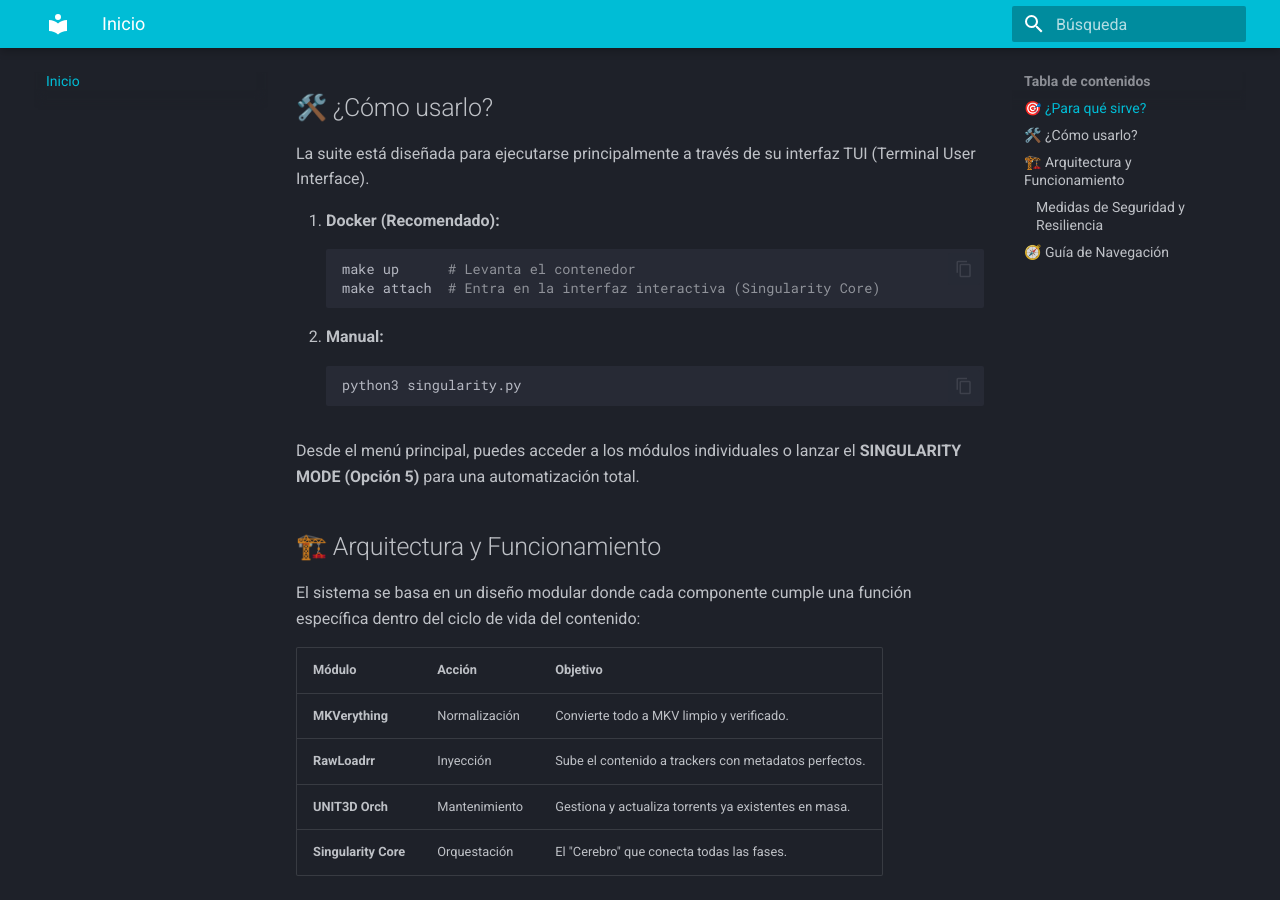
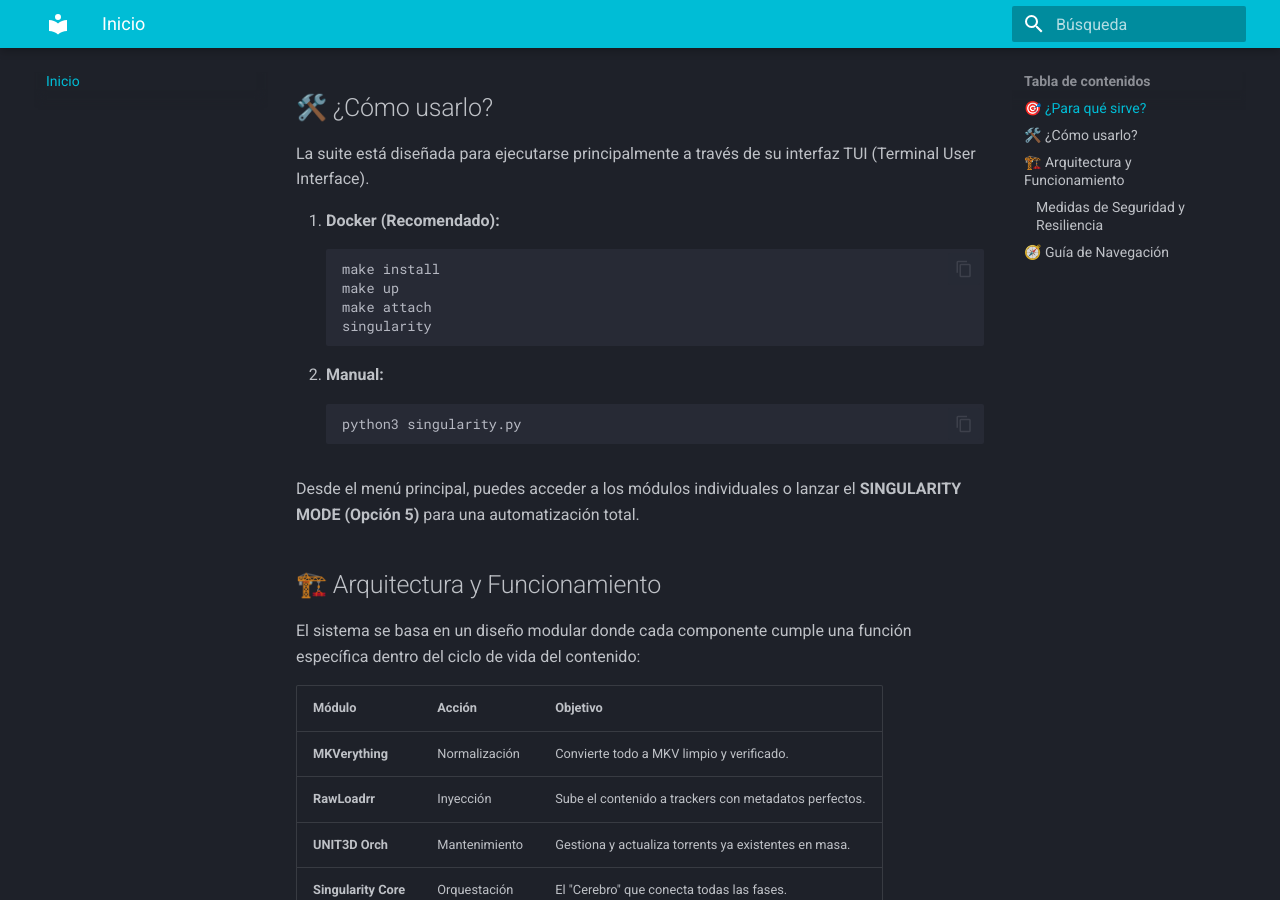
Before and after one commit to RawSmokeTerribilus/Singularity, an MkDocs documentation site: the page built from docs/index.md, in a window 1280 px wide and 900 px high, scrolled down 926 px. Built offline with MkDocs 1.6.1 and Material for MkDocs 9.7.7, drawn with Linux system fonts in a browser that asks for light colours.

Commit message:
docs: retoque en la documentación de la wiki

````diff
--- a/docs/index.md
+++ b/docs/index.md
@@ -19,10 +19,12 @@ Singularity resuelve el problema de las bibliotecas de medios fragmentadas, corr
 La suite está diseñada para ejecutarse principalmente a través de su interfaz TUI (Terminal User Interface).
 
 1.  **Docker (Recomendado):**
-    ```bash
-    make up      # Levanta el contenedor
-    make attach  # Entra en la interfaz interactiva (Singularity Core)
-    ```
+```bash
+make install
+make up
+make attach
+singularity
+```
 2.  **Manual:**
     ```bash
     python3 singularity.py
````
